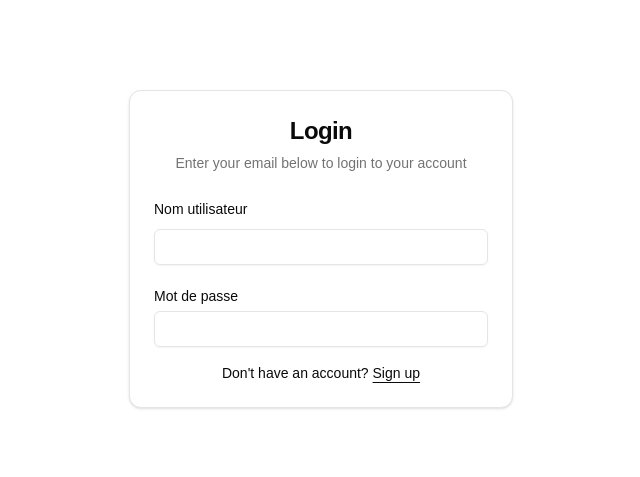
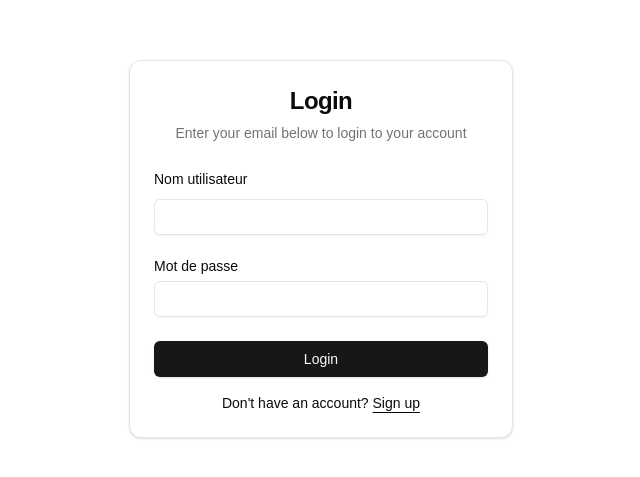
Before and after one commit to bienfaitshm/vente-pos, a Next.js app: page /auth/login in a window 1280 px wide. Shown: the part 151-628 px from the top of the page, without its empty margins (319-959 px from the left). Built offline with nearby package versions, Linux system fonts and the light colour scheme.

Commit message:
feat: add login action client component

```diff
--- /dev/null
+++ b/src/app/auth/login/login-client.tsx
@@ -0,0 +1,11 @@
+"use client";
+import { ButtonLoader } from "@/components/button-loader";
+import { LoginForm } from "@/components/forms/login-form";
+
+export const LoginClient = () => {
+  return (
+    <LoginForm>
+      <ButtonLoader loadingText="Login...">Login</ButtonLoader>
+    </LoginForm>
+  );
+};
--- a/src/app/auth/login/page.tsx
+++ b/src/app/auth/login/page.tsx
@@ -1,10 +1,10 @@
-import { LoginForm } from "@/components/forms/login-form";
+import { LoginClient } from "./login-client";
 
 export default function Page() {
   return (
     <div className="flex min-h-svh w-full items-center justify-center p-6 md:p-10">
       <div className="w-full max-w-sm">
-        <LoginForm />
+        <LoginClient />
       </div>
     </div>
   );
```
